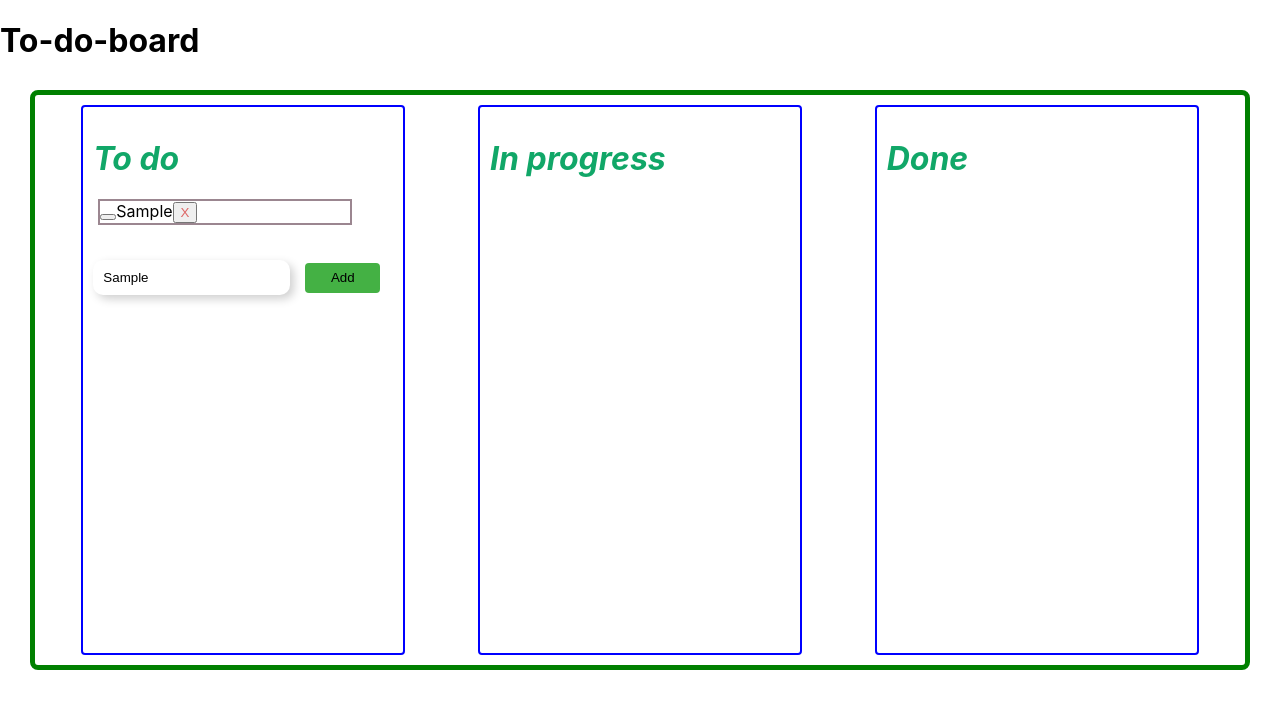
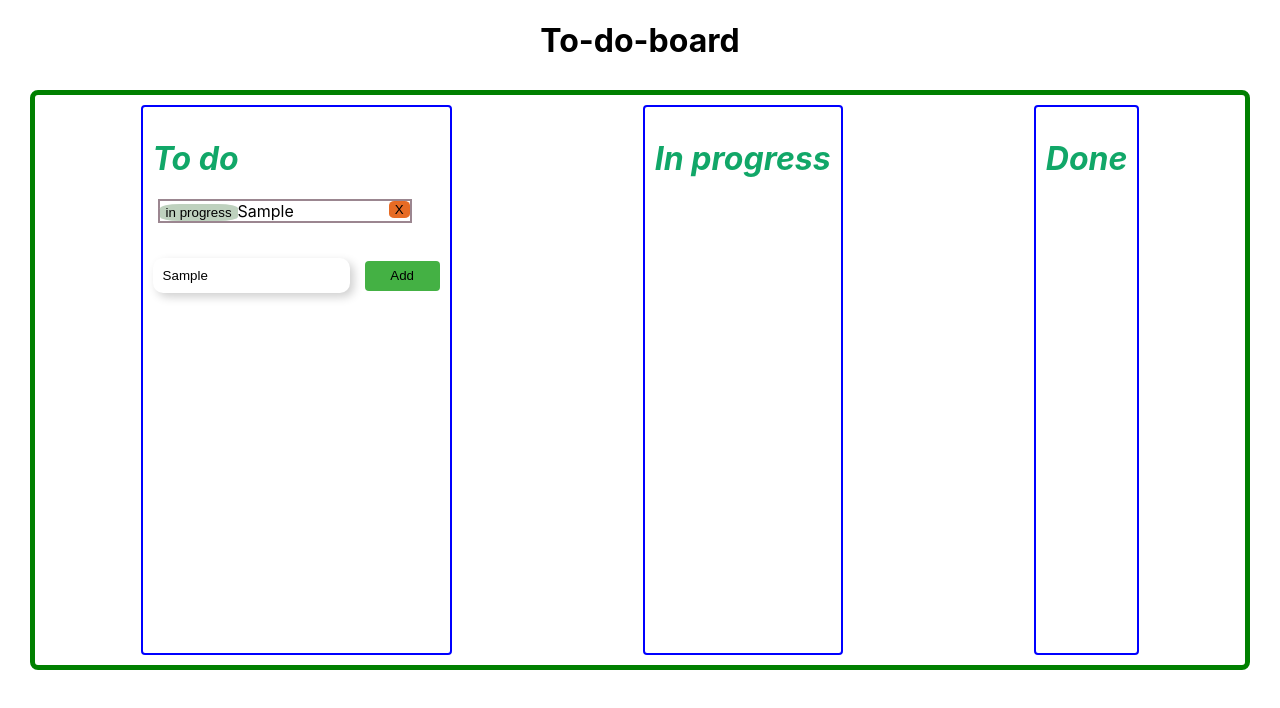
Before and after one commit to oleksii-sakun/to-do-list, a React (Create React App) app: page / in a window 1280 px wide. Both pictures are taken after typing "Sample" into the empty fields and a click on the button "Add". Shown: the top 708 px of the page. Built offline with nearby package versions, Linux system fonts and the light colour scheme.

Commit message:
add moving tasks between the lists

```diff
--- a/src/App.jsx
+++ b/src/App.jsx
@@ -7,7 +7,7 @@ function App() {
   return (
     <Provider store={store}>
       <div className="App">
-        <h1>To-do-board</h1>
+        <h1 className="board_title">To-do-board</h1>
         <Board></Board>
       </div>
     </Provider>
--- a/src/components/Board.jsx
+++ b/src/components/Board.jsx
@@ -4,13 +4,22 @@ import List from "./List";
 import Card from "./Card";
 import "./styles.css";
 import { useDispatch, useSelector } from "react-redux";
-import { deleteTask, moveTaskToInProgress } from "../redux/actions/inputAction";
+import {
+  deleteTask,
+  moveTaskInToDo,
+  moveTaskToInProgress,
+  moveTaskToDone,
+  moveTaskToInProgressFromDone,
+  deleteTaskFromDone,
+} from "../redux/actions/inputAction";
 
 export default function Board(props) {
   const tasksToDo = useSelector(({ input: { tasksToDo } }) => tasksToDo);
   const tasksInProgress = useSelector(
     ({ input: { tasksInProgress } }) => tasksInProgress
   );
+  const tasksDone = useSelector(({ input: { tasksDone } }) => tasksDone);
+
   const dispatch = useDispatch();
 
   const handleDeleteTask = (task) => {
@@ -20,15 +29,33 @@ export default function Board(props) {
     dispatch(moveTaskToInProgress(task));
   };
 
+  const handleMoveTaskInToDo = (task) => {
+    dispatch(moveTaskInToDo(task));
+  };
+
+  const handleMoveTaskToDone = (task) => {
+    dispatch(moveTaskToDone(task));
+  };
+
+  const handleMoveTaskToInProgressFromDone = (task) => {
+    dispatch(moveTaskToInProgressFromDone(task));
+  };
+
+  const handleDeleteTaskFromDone = (task) => {
+    dispatch(deleteTaskFromDone(task));
+  };
+
   function renderTasksInList() {
     return tasksToDo.map((item) => {
       if (item.task) {
         return (
           <Card
-            handleMoveTaskToInProgress={() => handleMoveTaskToInProgress(item)}
-            handleDeleteTask={() => handleDeleteTask(item)}
+            handleActionForLeftButtton={() => handleMoveTaskToInProgress(item)}
+            handleActionForRightButton={() => handleDeleteTask(item)}
             key={item.id}
             task={item.task}
+            textForTheLeftButton="in progress"
+            textForTheRightButton="X"
           ></Card>
         );
       }
@@ -37,16 +64,33 @@ export default function Board(props) {
 
   function renderTasksInProgressList() {
     return tasksInProgress.map((item) => {
-      if (item.task) {
       return (
         <Card
-            handleMoveTaskToInProgress={() => handleMoveTaskToInProgress(item)}
-            handleDeleteTask={() => handleDeleteTask(item)}
+          handleActionForLeftButtton={() => handleMoveTaskInToDo(item)}
+          handleActionForRightButton={() => handleMoveTaskToDone(item)}
           key={item.id}
           task={item.task}
+          textForTheLeftButton="to do"
+          textForTheRightButton="done"
         ></Card>
       );
+    });
   }
+
+  function renderTasksInDoneList() {
+    return tasksDone.map((item) => {
+      return (
+        <Card
+          handleActionForLeftButtton={() =>
+            handleMoveTaskToInProgressFromDone(item)
+          }
+          handleActionForRightButton={() => handleDeleteTaskFromDone(item)}
+          key={item.id}
+          task={item.task}
+          textForTheLeftButton="in progress"
+          textForTheRightButton="X"
+        ></Card>
+      );
     });
   }
 
@@ -59,7 +103,9 @@ export default function Board(props) {
       <List className="in_process" title="In progress">
         {renderTasksInProgressList()}
       </List>
-      <List className="done" title="Done"></List>
+      <List className="done" title="Done">
+        {renderTasksInDoneList()}
+      </List>
     </div>
   );
 }
--- a/src/components/Card.jsx
+++ b/src/components/Card.jsx
@@ -3,12 +3,19 @@ import React from "react";
 export default function Card(props) {
   return (
     <div className="card">
-      <button type="checkbox" onClick={props.handleMoveTaskToInProgress} />
+      <button
+        className="left_card_button"
+        onClick={props.handleActionForLeftButtton}
+      >
+        {props.textForTheLeftButton}
+      </button>
       {props.task}
       <button
-        onClick={props.handleDeleteTask}
-        className="checklist_task-remove"
-      />
+        onClick={props.handleActionForRightButton}
+        className="right_card_button"
+      >
+        {props.textForTheRightButton}
+      </button>
     </div>
   );
 }
--- a/src/components/styles.css
+++ b/src/components/styles.css
@@ -9,8 +9,13 @@
   border-radius: 8px;
 }
 
+.board_title {
+  display: flex;
+  justify-content: center;
+}
+
 .list_item {
-  width: 300px;
+  width: auto;
   min-height: 500px;
   border: 2px solid blue;
   padding: 10px;
@@ -50,8 +55,23 @@
   transform: scale(1.2);
 }
 
-.checklist_task-remove:after {
-  display: inline-block;
-  color: #d66;
-  content: "X";
+.right_card_button {
+  border-radius: 25%;
+  background: rgb(231, 107, 36);
+  border: 0;
+  float: right;
 }
+
+.right_card_button:hover {
+  transform: scale(1.05);
+}
+
+.left_card_button {
+  border-radius: 25%;
+  background: rgb(190, 209, 190);
+  border: 0;
+}
+
+.left_card_button:hover {
+  transform: scale(1.05);
+}
--- a/src/redux/actions/inputAction.js
+++ b/src/redux/actions/inputAction.js
@@ -2,6 +2,10 @@ import {
   CREATE_TASK,
   DELETE_TASK,
   MOVE_TASK_TO_IN_PROGRESS,
+  MOVE_TASK_IN_TO_DO,
+  MOVE_TASK_TO_DONE,
+  MOVE_TASK_TO_IN_PROGRESS_FROM_DONE,
+  DELETE_TASK_FROM_DONE,
 } from "../constants";
 
 export const addTask = (task, id) => ({
@@ -18,3 +22,23 @@ export const moveTaskToInProgress = (task) => ({
   type: MOVE_TASK_TO_IN_PROGRESS,
   payload: task,
 });
+
+export const moveTaskInToDo = (task) => ({
+  type: MOVE_TASK_IN_TO_DO,
+  payload: task,
+});
+
+export const moveTaskToDone = (task) => ({
+  type: MOVE_TASK_TO_DONE,
+  payload: task,
+});
+
+export const moveTaskToInProgressFromDone = (task) => ({
+  type: MOVE_TASK_TO_IN_PROGRESS_FROM_DONE,
+  payload: task,
+});
+
+export const deleteTaskFromDone = (task) => ({
+  type: DELETE_TASK_FROM_DONE,
+  payload: task,
+});
--- a/src/redux/constants.js
+++ b/src/redux/constants.js
@@ -1,3 +1,8 @@
 export const CREATE_TASK = "CREATE_TASK";
 export const DELETE_TASK = "DELETE_TASK";
 export const MOVE_TASK_TO_IN_PROGRESS = "MOVE_TASK_TO_IN_PROGRESS";
+export const MOVE_TASK_IN_TO_DO = "MOVE_TASK_IN_TO_DO";
+export const MOVE_TASK_TO_DONE = "MOVE_TASK_TO_DONE";
+export const MOVE_TASK_TO_IN_PROGRESS_FROM_DONE =
+  "MOVE_TASK_TO_IN_PROGRESS_FROM_DONE";
+export const DELETE_TASK_FROM_DONE = "DELETE_TASK_FROM_DONE";
--- a/src/redux/reducers/inputReducer.js
+++ b/src/redux/reducers/inputReducer.js
@@ -1,12 +1,18 @@
+import { moveTaskToInProgressFromDone } from "../actions/inputAction";
 import {
   CREATE_TASK,
   DELETE_TASK,
   MOVE_TASK_TO_IN_PROGRESS,
+  MOVE_TASK_IN_TO_DO,
+  MOVE_TASK_TO_DONE,
+  MOVE_TASK_TO_IN_PROGRESS_FROM_DONE,
+  DELETE_TASK_FROM_DONE,
 } from "../constants";
 
 const initialState = {
   tasksInProgress: [],
   tasksToDo: [],
+  tasksDone: [],
 };
 
 export default function inputReducer(state = initialState, action) {
@@ -31,6 +37,41 @@ export default function inputReducer(state = initialState, action) {
         ),
         tasksInProgress: state.tasksInProgress.concat([action.payload]),
       };
+
+    case MOVE_TASK_IN_TO_DO:
+      return {
+        ...state,
+        tasksInProgress: state.tasksInProgress.filter(
+          (task) => task.id !== action.payload.id
+        ),
+        tasksToDo: state.tasksToDo.concat([action.payload]),
+      };
+
+    case MOVE_TASK_TO_DONE:
+      return {
+        ...state,
+        tasksInProgress: state.tasksInProgress.filter(
+          (task) => task.id !== action.payload.id
+        ),
+        tasksDone: state.tasksDone.concat([action.payload]),
+      };
+
+    case MOVE_TASK_TO_IN_PROGRESS_FROM_DONE:
+      return {
+        ...state,
+        tasksDone: state.tasksDone.filter(
+          (task) => task.id !== action.payload.id
+        ),
+        tasksInProgress: state.tasksInProgress.concat([action.payload]),
+      };
+
+    case DELETE_TASK_FROM_DONE:
+      return {
+        ...state,
+        tasksDone: state.tasksDone.filter(
+          (task) => task.id !== action.payload.id
+        ),
+      };
     default:
       return state;
   }
```
Lines whose indentation alone changed are shown as unchanged.
